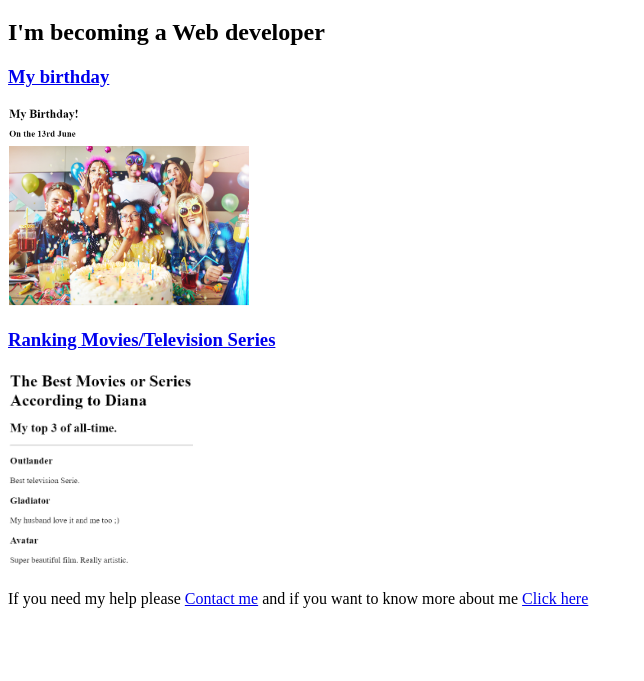
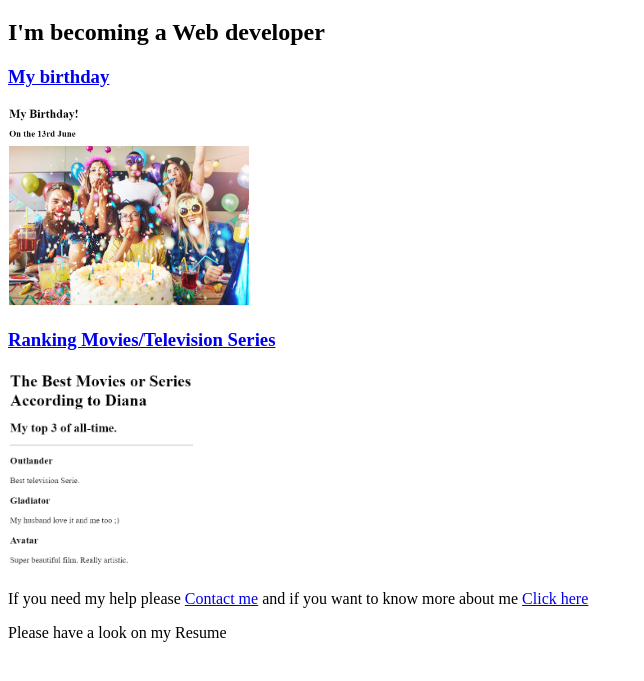
Before and after one commit to Diana-Barros/html-portfolio, a plain HTML site: page index.html in a window 1280 px wide. Shown: the part 61-742 px from the top of the page, without its empty margins (0-644 px from the left). Drawn offline with Linux system fonts and the light colour scheme.

Commit message:
Update index.html

```diff
--- a/index.html
+++ b/index.html
@@ -17,6 +17,7 @@
 <img src="./assets/images/Ranking movies Diana.png" alt="birthday Diana", height="200">
 <p></p>
 <p>If you need my help please <a href="./public/contact.html">Contact me</a> and if you want to know more about me <a href="./public/about.html">Click here</a></p>
+<p>Please have a look on my Resume <a href="https://diana-barros.github.io/Diana-Resume/>here<a/></p>
 </body>
 
 </html>
```
